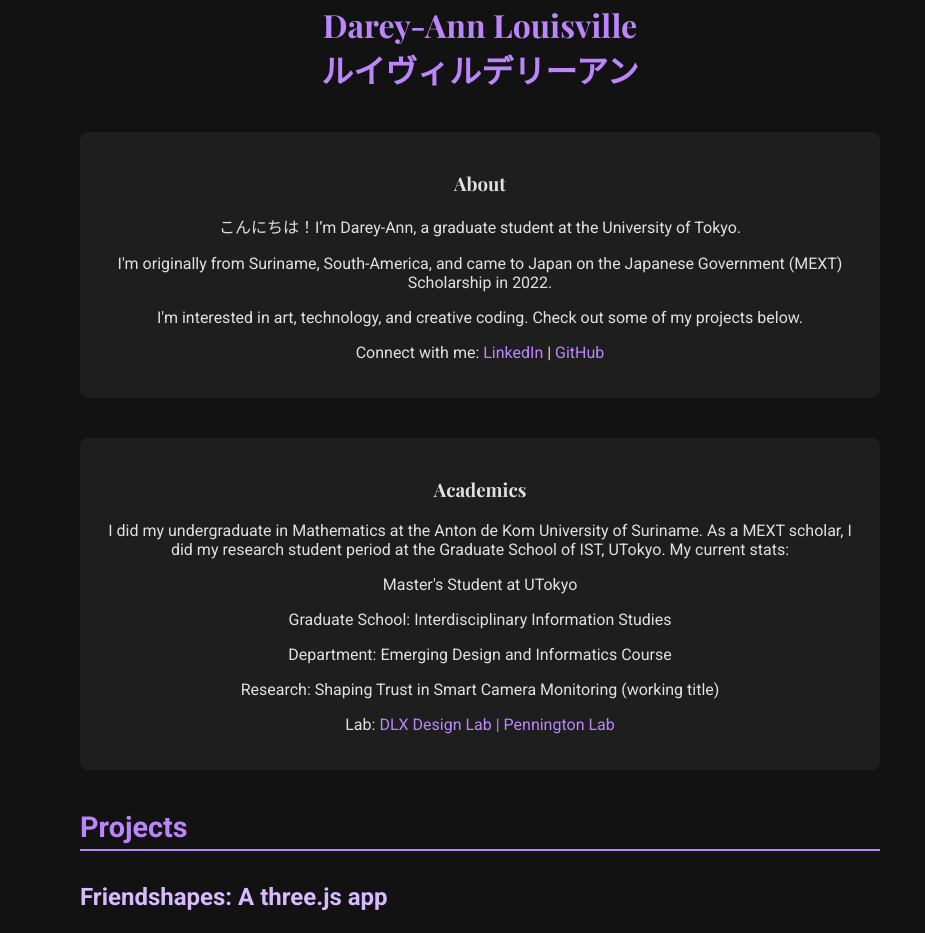
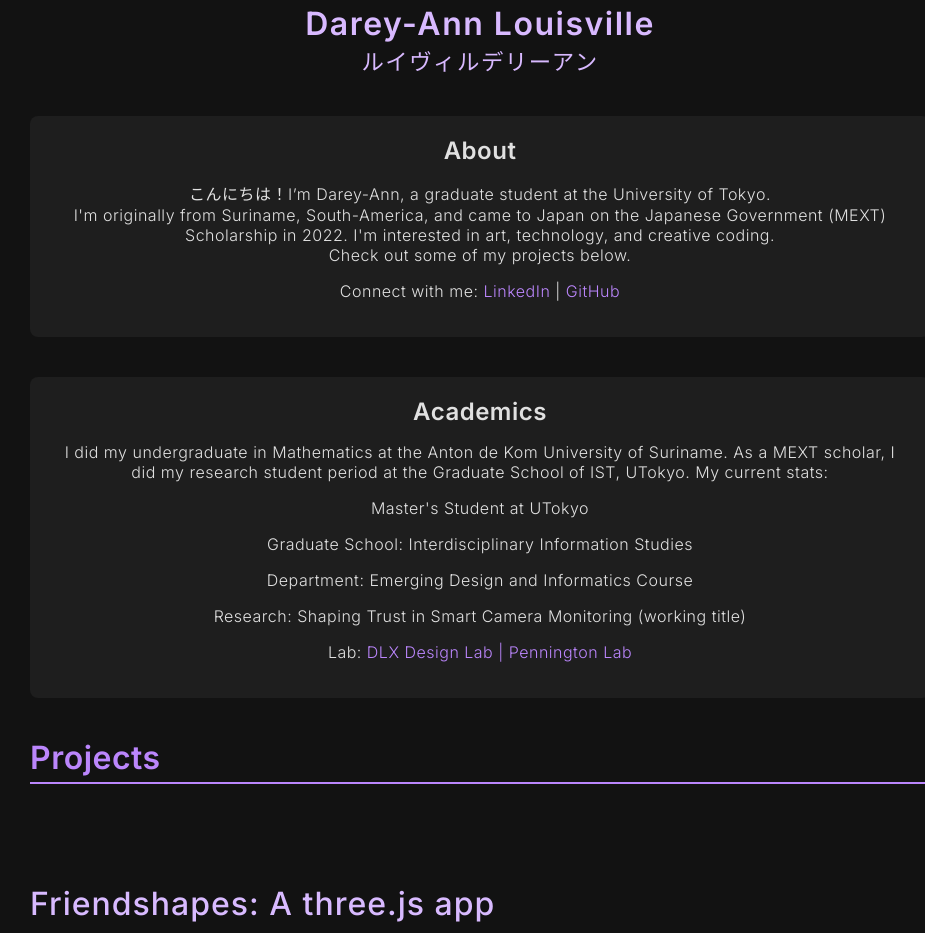
Before and after one commit to Darey-Ann/darey-ann.github.io, a plain HTML site: page index.html in a window 1280 px wide. Shown: the part 56-989 px from the top of the page, without its empty margins (160-1085 px from the left). Drawn offline with nearby package versions, Linux system fonts and the light colour scheme.

Commit message:
improved aesthetics a bit

```diff
--- a/index.html
+++ b/index.html
@@ -7,6 +7,7 @@
 
   <!-- Google Fonts -->
   <link href="https://fonts.googleapis.com/css2?family=Roboto:wght@400;700&family=Playfair+Display:wght@400;700&display=swap" rel="stylesheet">
+  <link href="https://fonts.googleapis.com/css2?family=Inter:wght@200;300;400;500;600&display=swap" rel="stylesheet">
 
   <nav style="position: sticky; top: 0; background: #1e1e1e; padding: 10px;">
   <a href="#about">About</a> | <a href="#projects">Projects</a> | <a href="#art">Art</a>
@@ -30,7 +31,11 @@
       scroll-behavior: smooth; /* Smooth scrolling for the entire site */
     }
     body {
-      font-family: 'Roboto', sans-serif;
+      /*font-family: 'Roboto', sans-serif;*/
+      font-family: 'Inter', sans-serif;
+      font-weight: 300; /* Makes it lighter */
+      /*font-size: 20px; /* Adjust size (0.7em means 70% of the main text) */
+      letter-spacing: 0.5px; /* Slight spacing for a refined look */
       margin: 0;
       padding: 0;
       background-color: #121212; /* Dark theme background */
@@ -38,34 +43,61 @@
     }
     header {
       /* background-color: #1e1e1e;  Darker header background */
-      color: #bb86fc; /* Accent color */
+      color: #d8b9ff; /* Accent color */
       padding: 20px;
       text-align: center;
     }
-    header h1 {
-      font-family: 'Playfair Display', serif;
+    header h1 { /* not used? */
+      /*font-family: 'Playfair Display', serif; */
+      font-family: 'Inter', sans-serif;
+      /*font-size: 3em;*/
+      font-weight: 800; /* Makes it lighter */
+      letter-spacing: 1.5px; /* Slight spacing for a refined look */
       margin: 0;
+    }
+
+    .subheader {
+    font-size: 0.7em; /* Adjust size (0.7em means 70% of the main text) */
+    font-weight: 100; /* Lighter weight */
+    display: block; /* Ensures it stays on a new line */
+    margin-top: 0.5px; /* Add a bit of space */
     }
     main {
       padding: 20px;
-      max-width: 800px;
+      max-width: 900px;
       margin: 0 auto;
     }
     section {
       margin-bottom: 40px;
     }
-    h2 {
-      font-size: 1.8em;
+    h2 { /* PROJECTS - ART */
+      font-size: 2em;
       color: #bb86fc; /* Accent color for section titles */
       border-bottom: 2px solid #bb86fc;
       padding-bottom: 5px;
       margin-bottom: 20px;
+
     }
-    h4 {
+    .about h3 { /* About and Academics section*/
+      /*font-family: 'Playfair Display', serif;*/
       font-size: 1.5em;
+      font-family: 'Inter', sans-serif;
+      font-weight: 800; /* Makes it lighter */
+      margin: 0;
+      color: #e0e0e0;
+      letter-spacing: 0.5px; /* Slight spacing for a refined look */
+    }
+    h4 { /*project headers*/
+      font-family: 'Inter', sans-serif;
+      font-weight: 500; /* Makes it lighter */
+      font-size: 2em;
+      letter-spacing: 1px; /* Slight spacing for a refined look */
+      margin: 0;
       color: #d8baff;
       padding-bottom: 5px;
       margin-bottom: 20px;
+      margin-top: 100px;
+
     }
     a {
       color: #bb86fc; /* Hyperlink color */
@@ -77,6 +109,8 @@
     img {
       display: block;
       margin: 20px auto;
+      height: auto; /* Keeps the aspect ratio */
+      width: auto; /* Ensures it doesn't stretch */
       max-width: 100%;
       border: none; /* 2px solid #333; */
       border-radius: 8px;
@@ -94,10 +128,7 @@
       border-radius: 8px;
       text-align: center;
     }
-    .about h3 {
-      font-family: 'Playfair Display', serif;
-      color: #e0e0e0;
-    }
+
 
     .art-gallery {
       display: grid;
@@ -182,7 +213,7 @@
     <h1>
       Darey-Ann Louisville
       <br>
-      ルイヴィルデリーアン
+      <span class="subheader">ルイヴィルデリーアン</span>
     </h1>
   </header>
 
@@ -191,9 +222,10 @@
     <!-- About Section -->
     <section class="about">
       <h3 id="about">About</h3>
-      <p>こんにちは！I’m Darey-Ann, a graduate student at the University of Tokyo.</p>
-      <p>I'm originally from Suriname, South-America, and came to Japan on the Japanese Government (MEXT) Scholarship in 2022.</p>
-      <p>I'm interested in art, technology, and creative coding. Check out some of my projects below.</p>
+      <p>こんにちは！I’m Darey-Ann, a graduate student at the University of Tokyo.<br>
+        I'm originally from Suriname, South-America, and came to Japan on the Japanese Government (MEXT) Scholarship in 2022.
+        I'm interested in art, technology, and creative coding. <br>
+        Check out some of my projects below.</p>
       <p>Connect with me:
         <a href="https://www.linkedin.com/in/dlouisville/" target="_blank">LinkedIn</a> |
         <a href="https://github.com/Darey-Ann" target="_blank">GitHub</a>
```
